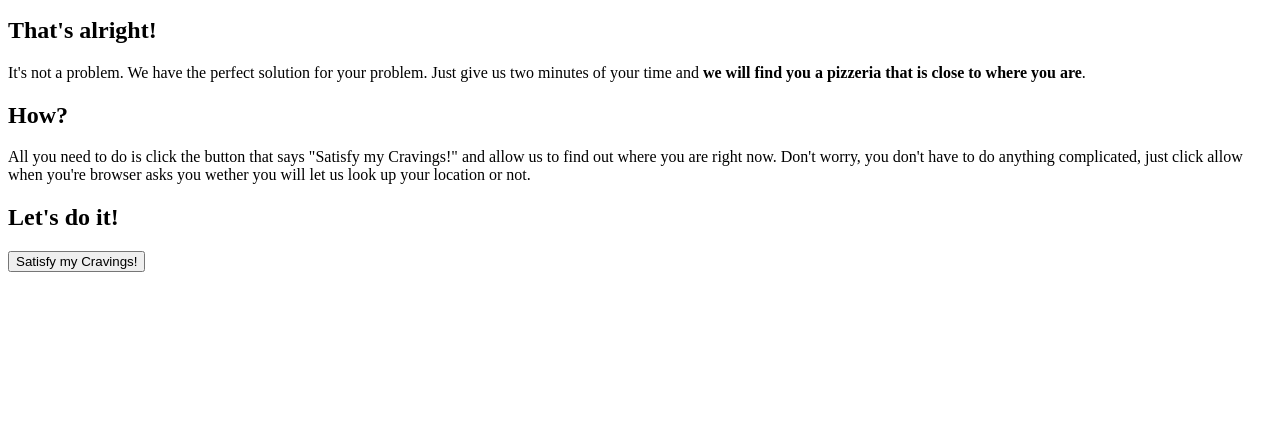
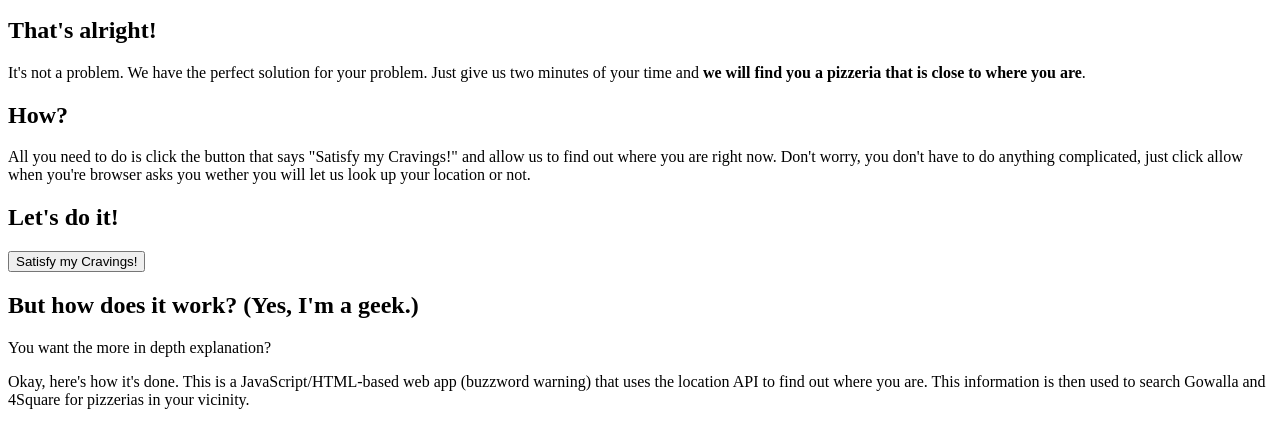
Before and after one commit to mrhenko/Pizzacravings, a plain HTML site: page index.htm in a window 1280 px wide. Shown: the part 148-596 px from the top of the page. Drawn offline with Linux system fonts and the light colour scheme.

Commit message:
More copy

```diff
--- a/index.htm
+++ b/index.htm
@@ -10,28 +10,44 @@
 </header>
 
 <article>
+	<section>
 		<h2>Pizza Cravings?</h2>
 		<p>So you have Pizza Cravings, with a capital P and C?
 		You absolutely need a cheezy, greasy calorie bomb ASAP?</p>
+	</section>
 
+	<section>
 		<h2>That's alright!</h2>
 		<p>It's not a problem. We have the perfect solution for
 		your problem. Just give us two minutes of your time and
 		<strong>we will find you a pizzeria that is close to where
 		you are</strong>.</p>
+	</section>
 
+	<section>
 		<h2>How?</h2>
 		<p>All you need to do is click the button that says "Satisfy
 		my Cravings!" and allow us to find out where you are right now.
 		Don't worry, you don't have to do anything complicated, just
 		click allow when you're browser asks you wether you will
 		let us look up your location or not.</p>
+	</section>
 
+	<section>
 		<h2>Let's do it!</h2>
 		<form>
 			<input type="submit" value="Satisfy my Cravings!" name="findme" />
 		</form>
+	</section>
 
+	<section>
+		<h2>But how does it work? (Yes, I'm a geek.)</h2>
+		<p>You want the more in depth explanation?</p>
+		<p>Okay, here's how it's done. This is a JavaScript/HTML-based
+		web app (buzzword warning) that uses the location API to find
+		out where you are. This information is then used to search Gowalla
+		and 4Square for pizzerias in your vicinity.</p>
+	</section>
 </article>
 
 </body>
```
Lines whose indentation alone changed are shown as unchanged.
